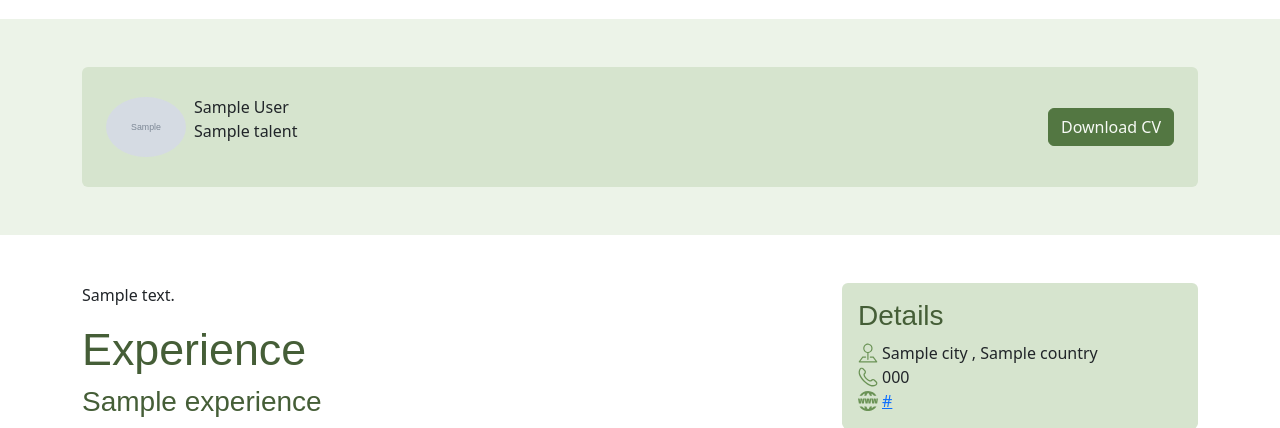
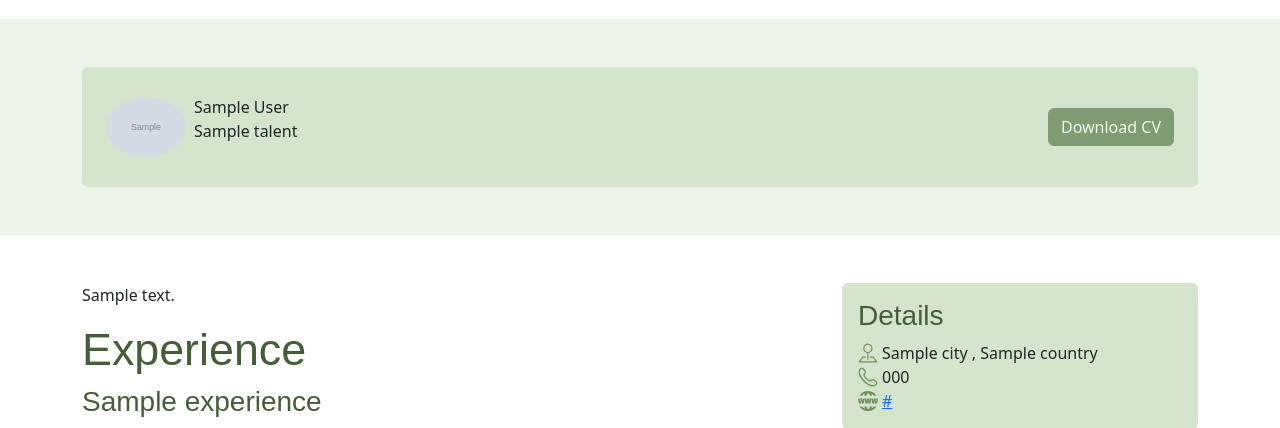
Before and after one commit to patrickhladun/remote-forge, a Django app: template apps/user/templates/user/talent.html in a window 1280 px wide. Shown: the part 85-513 px from the top of the page. Run offline with Django 5.2, Linux system fonts and the light colour scheme; the template is opened without the code that fills it: most values are stand-ins (such as "Sample title", 1, 10 or a date in 2020); grey boxes marked "Sample" are stand-in pictures; some libraries are stand-ins or nearby versions.

Commit message:
feat: make the resume can be download only by employers

```diff
--- a/apps/user/templates/user/talent.html
+++ b/apps/user/templates/user/talent.html
@@ -21,7 +21,11 @@
             </p>
           </div>
           {% if talent.resume %}
-            <a href="{{ MEDIA_URL }}{{ talent.resume }}" class="btn btn-primary" target="_blank">Download CV</a>
+            {% if user.is_authenticated and user == talent.user or user.user_type == 'employer' %}
+              <a href="{{ MEDIA_URL }}{{ talent.resume }}" class="btn btn-primary" target="_blank">Download CV</a>
+            {% else %}
+              <a href="#" class="btn btn-primary disabled" tabindex="-1" aria-disabled="true">Download CV</a>
+            {% endif %}
           {% endif %}
         </div>
       </div>
```
